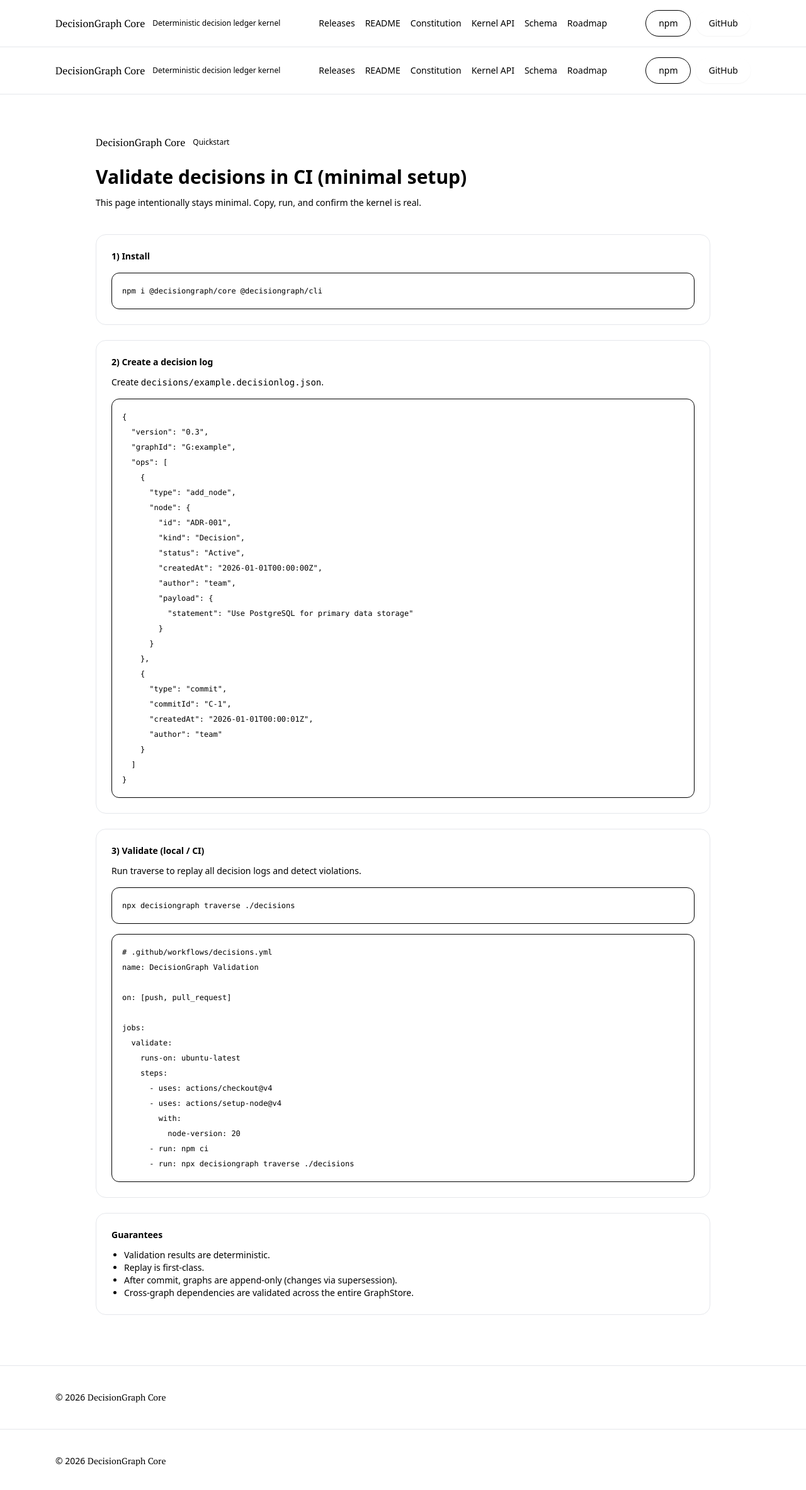
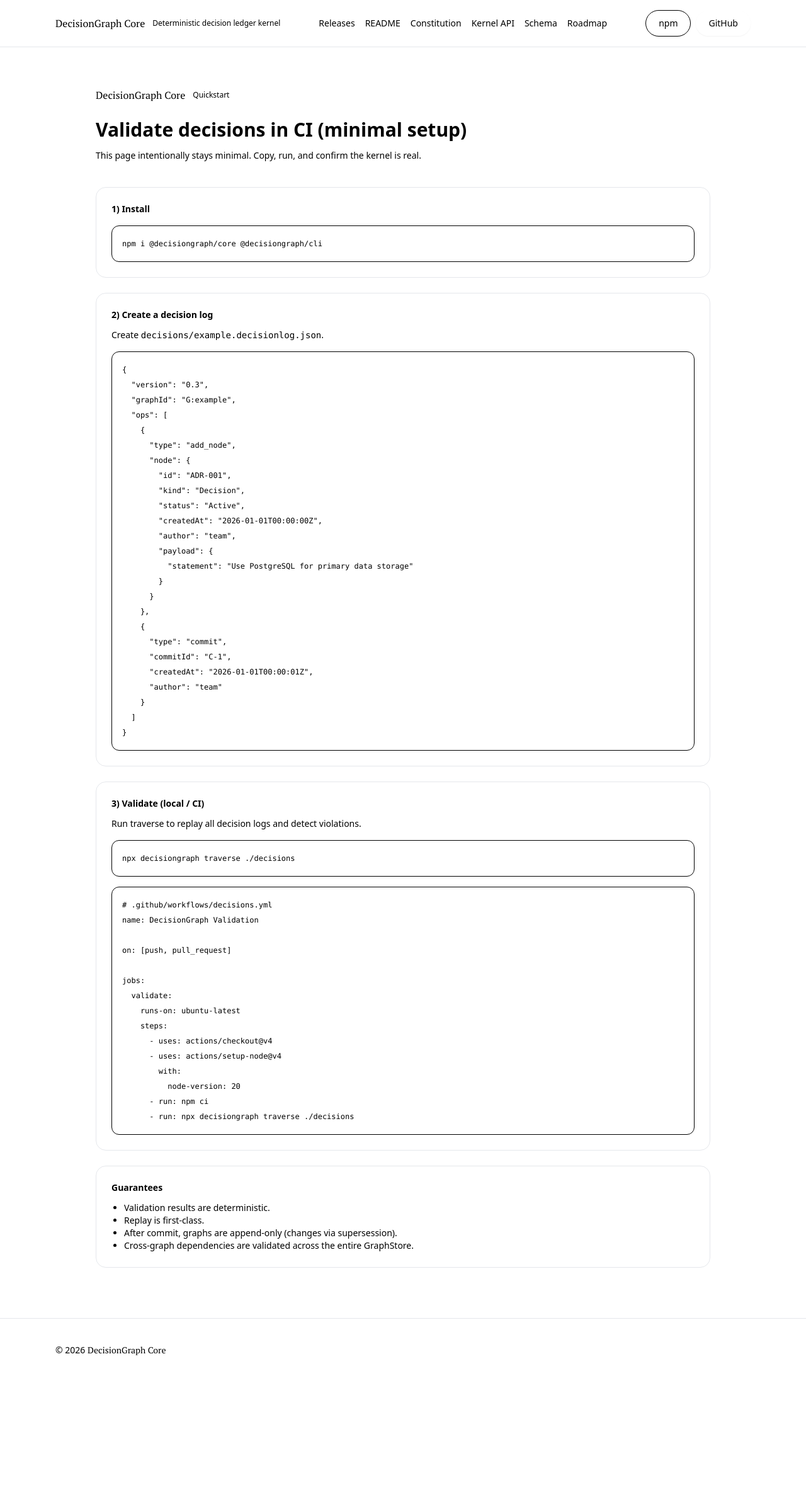
Before and after one commit to izumix77/decisiongraph-core-site, a Next.js app: page /docs/quickstart in a window 1280 px wide. Shown: the top 2366 px of the page at 63% size. After the commit the page ends 2194 px from the top, so only its background shows below. Built offline with nearby package versions, Linux system fonts and the light colour scheme.

Commit message:
refactor: cleanup tsconfig and remove duplicate layout from quickstart

```diff
--- a/app/docs/quickstart/page.tsx
+++ b/app/docs/quickstart/page.tsx
@@ -7,7 +7,7 @@ import { Button } from "@ui/Button";
 export default function QuickstartPage() {
   return (
     <div className="min-h-screen flex flex-col">
-      <TopNav />
+
 
       <main className="flex-1">
         <section className="mx-auto max-w-5xl px-6 pt-16 pb-10">
@@ -134,7 +134,6 @@ jobs:
         </section>
       </main>
 
-      <Footer />
     </div>
   );
 }
--- a/tsconfig.json
+++ b/tsconfig.json
@@ -17,7 +17,6 @@
     "isolatedModules": true,
     "jsx": "preserve",
     "incremental": true,
-    "baseUrl": ".",
     "paths": {
       "@/*": [
         "./*"
```
